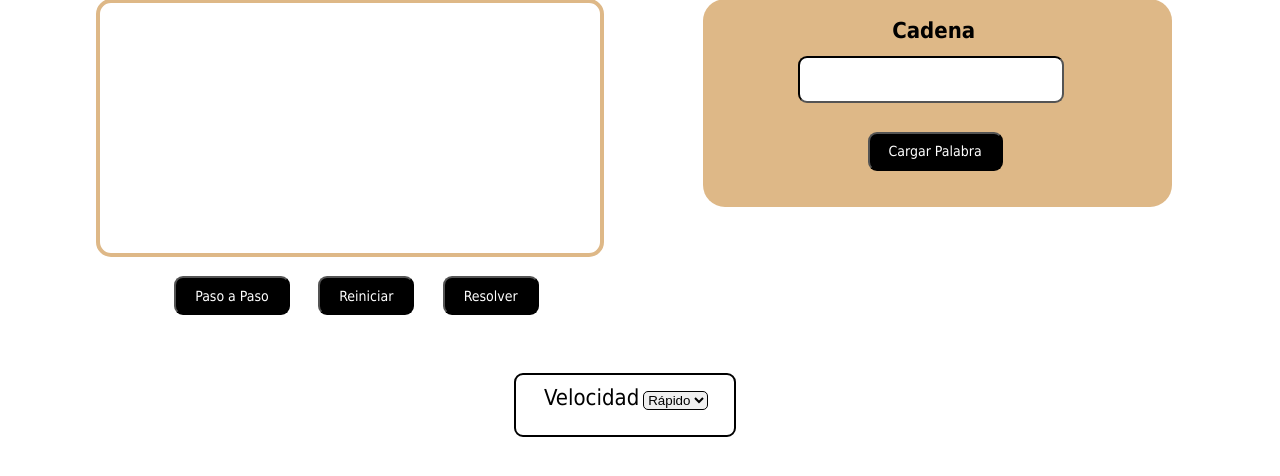
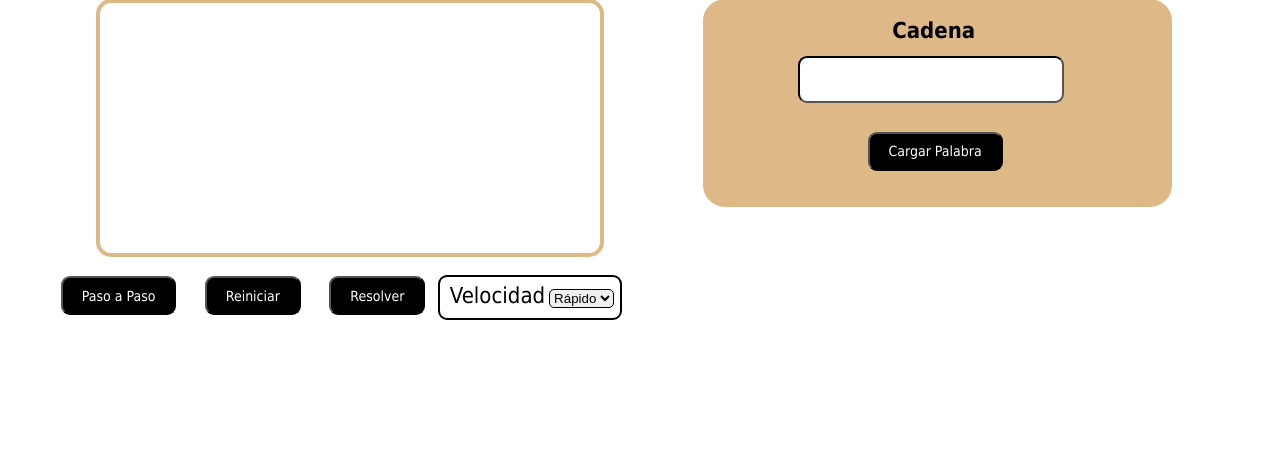
Before and after one commit to BaruxaGBF/turing, a PHP site: page / in a window 1280 px wide. Shown: the part 114-590 px from the top of the page. Run offline with PHP 8.4, Linux system fonts and the light colour scheme; some libraries are stand-ins or nearby versions.

Commit message:
acomodando select

```diff
--- a/Index.html
+++ b/Index.html
@@ -30,7 +30,6 @@
         </div>
 
         <p id="error" class="tipoaux"></p>
-
    </div>
 
    <div class="container2">
--- a/style.css
+++ b/style.css
@@ -76,7 +76,8 @@ body{
 }
 
 .container2{
-    margin-top: -3cm;
+    margin-top: -5.60cm;
+    margin-left: -5.25cm;
 }
 
 .container2 .sele-velo{
@@ -89,11 +90,11 @@ body{
     border: 2px solid;
     border-color:black;
     border-radius: 9px;
-    width: 190px;
-    height: 50px;
-    padding-top: 0.25cm;
-    padding-left: 0.75cm;
-    margin-left: 40%;
+    width: 170px;
+    height: 35px;
+    padding-top: 0.15cm;
+    padding-left: 0.25cm;
+    margin-left: 43%;
 }
 
 div #selector{
@@ -178,7 +179,7 @@ div #selector{
 
 .container .botones{
     margin-top: 0.5cm;
-    margin-left: 3.75cm;
+    margin-left: 0.75cm;
 }
 
 .container .input{
```
